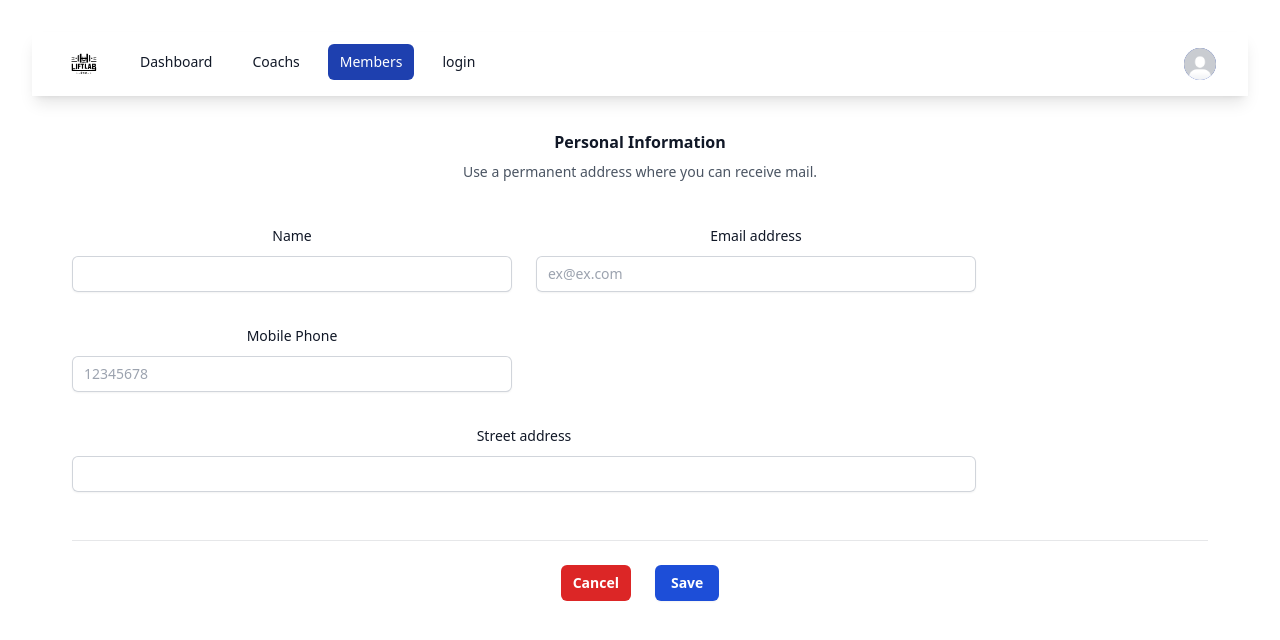
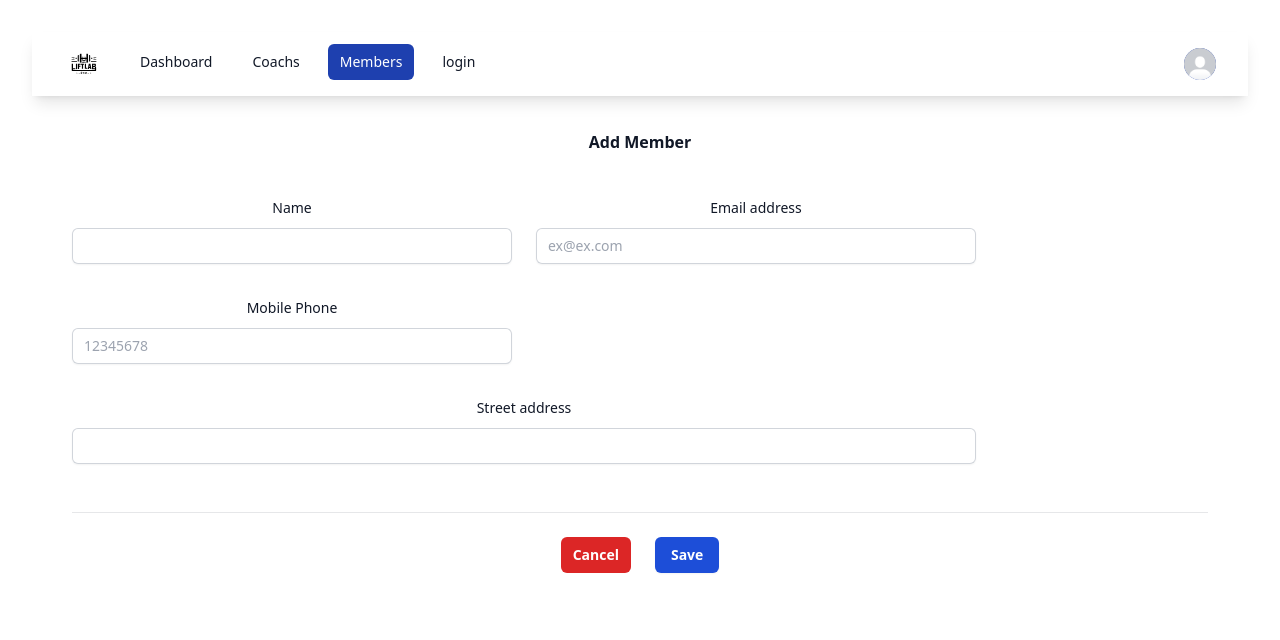
Before and after one commit to dhia-eddine/lift_lab_frontend, a React (Vite) app: page /members/addmember in a window 1280 px wide. Shown: the top 640 px of the page. Built offline with nearby package versions, Linux system fonts and the light colour scheme.

Commit message:
add some changes

```diff
--- a/src/app/pages/Members/AddMembersPage.tsx
+++ b/src/app/pages/Members/AddMembersPage.tsx
@@ -35,7 +35,7 @@ function AddMembersPage() {
 
       if (response.ok) {
         // Successfully saved data
-        navigate("/"); // Redirect to desired page
+        navigate("/members"); // Redirect to desired page
       } else {
         const data = await response.json();
         setError(data.message); // Handle backend error message
@@ -67,11 +67,8 @@ function AddMembersPage() {
       <div className="items-center justify-between pl-10 pr-10 pt-8">
         <div className="border-b border-gray-900/10 pb-12">
           <h2 className="text-base font-semibold leading-7 text-gray-900">
-            Personal Information
+            Add Member
           </h2>
-          <p className="mt-1 text-sm leading-6 text-gray-600">
-            Use a permanent address where you can receive mail.
-          </p>
 
           <div className="mt-10 grid grid-cols-1 gap-x-6 gap-y-8 sm:grid-cols-5 ">
             <div className="sm:col-span-2">
--- a/src/app/pages/Members/MembersPage.tsx
+++ b/src/app/pages/Members/MembersPage.tsx
@@ -75,19 +75,19 @@ export default function Members() {
   };
 
   return (
-    <div>
-      <div className="mt-6 flex items-center sm:justify-end gap-x-6 pb-4 justify-center sm:pr-9">
-        <Link
-          to="addmember" // Relative path to the nested route
-          className="rounded-md bg-blue-700 px-4 py-2 text-sm font-semibold text-white shadow-sm hover:bg-blue-500 focus-visible:outline focus-visible:outline-2 focus-visible:outline-offset-2 focus-visible:outline-blue-600"
-        >
-          Add Member
-        </Link>
-      </div>
+    <div className="pl-10 pr-10">
       {loading ? (
         <p>Loading...</p>
       ) : (
         <>
+          <div className="mt-6 flex items-center sm:justify-end gap-x-6 pb-4 justify-center sm:pr-9">
+            <Link
+              to="addmember" // Relative path to the nested route
+              className="rounded-md bg-blue-700 px-4 py-2 text-sm font-semibold text-white shadow-sm hover:bg-blue-500 focus-visible:outline focus-visible:outline-2 focus-visible:outline-offset-2 focus-visible:outline-blue-600"
+            >
+              Add Member
+            </Link>
+          </div>
           <ul role="list" className="divide-y divide-gray-100 pl-10 pr-10">
             {members.map((member) => (
               <li key={member.id} className="flex justify-between gap-x-6 py-5">
@@ -101,12 +101,17 @@ export default function Members() {
                     <p className="text-sm font-semibold leading-6 text-gray-900">
                       {member.name}
                     </p>
+                    <p className="mt-1 truncate text-xs leading-5 text-gray-500">
+                      Active member, Since
+                    </p>
                   </div>
                 </div>
                 <div className="hidden shrink-0 sm:flex sm:flex-col sm:items-end">
                   <p className="text-sm leading-6 text-gray-900">
                     {expirationDaysMap.has(member.id)
-                      ? `Expires in ${expirationDaysMap.get(member.id)} days`
+                      ? expirationDaysMap.get(member.id) === -1
+                        ? "Expiration not available"
+                        : `Expires in ${expirationDaysMap.get(member.id)} days`
                       : "Expiration not available"}
                   </p>
                 </div>
```
